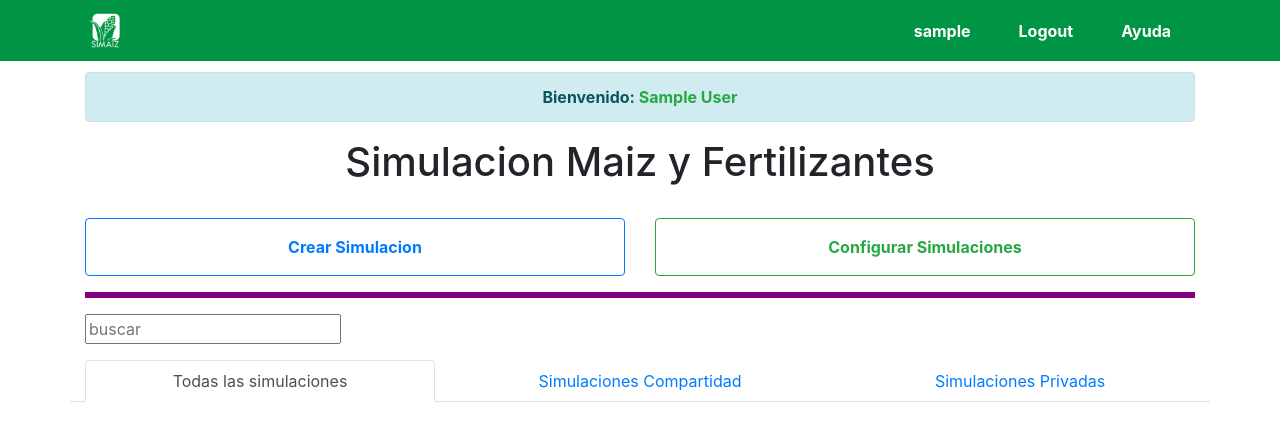
After one commit to arekusalex/simaiz, a Django app: a page that uses simaiz/templates/base.html in a window 1280 px wide. The commit adds this page. Shown: the top 441 px of the page. Run offline with Django 3.2, Linux system fonts and the light colour scheme; the visitor is signed in with stand-in values (Sample User, id 1); some libraries are stand-ins or nearby versions.

Commit message:
logout de la pagina

```diff
--- a/simaiz/main/main_urls.py
+++ b/simaiz/main/main_urls.py
@@ -3,4 +3,6 @@ from .views import *
 
 urlpatterns = [
     path('',inicio, name="main_inicio"),
+    path('direccionar/', direccionar, name='direccionar'),
+    path('<username>/', mi_espacio, name='mi_espacio'),
 ]
--- a/simaiz/main/views.py
+++ b/simaiz/main/views.py
@@ -1,7 +1,27 @@
 from django.shortcuts import render
 from django.http import HttpResponse
+from django.contrib.auth.decorators import login_required
+from django.shortcuts import redirect
 
 # Create your views here.
 
 def inicio(request):
-	return render(request,"index.html",{})
+	return render(request, "main/index.html", {})
+
+
+def direccionar(request):
+	if request.user:
+		return redirect('mi_espacio', username=request.user.username)
+	else:
+		return redirect('login')
+
+
+@login_required()
+def mi_espacio(request, username):
+	if username==request.user.username:
+		contexto = {
+		'nombre': request.user.first_name+' '+request.user.last_name,
+		}
+		return render(request, "main/mi_espacio.html", contexto)
+	else:
+		return redirect('mi_espacio', username=request.user.username)
--- a/simaiz/simaiz/urls.py
+++ b/simaiz/simaiz/urls.py
@@ -20,7 +20,6 @@ from django.contrib.auth.views import login
 
 urlpatterns = [
     path('admin/', admin.site.urls),
-    path('',include('main.urls'), name="inicio"),
-    path('usuarios/', include('usuarios.url'), name="registrar"),
-    path('usuarios/', login, {'template_name':'login.html'}, name="login"),
+    path('', include('main.main_urls')),
+    path('usuarios/', include('usuarios.url')),
 ]
--- a/simaiz/static/css/base.css
+++ b/simaiz/static/css/base.css
@@ -20,3 +20,6 @@ button{
 .fa-bars{
     color:yellow;
 }
+hr{
+    border:3px solid purple;
+}
--- a/simaiz/templates/base.html
+++ b/simaiz/templates/base.html
@@ -14,14 +14,19 @@
 <header class="">
 	<nav class="navbar navbar-expand-md fixed-top navbar-dark" id="navbar">
         <div class="container">
-            <a href="" class="navbar-brand"><img class="logo" src="{% static 'img/icono_w.png' %}" alt=""></a>
+            <a href="{% url 'main_inicio' %}" class="navbar-brand"><img class="logo" src="{% static 'img/icono_w.png' %}" alt=""></a>
             <button class="navbar-toggler navbar-toggler-right collapsed" type="button" data-toggle="collapse" data-target="#menu" aria-controls="menu" aria-expanded="false" aria-label="Toggle navigation">
                 <span class="fas fa-bars"></span>
             </button>
             <div class="navbar-collapse collapse" id="menu">
                 <ul class="navbar-nav ml-auto">
-                    <li class="nav-item"><a class="nav-link px-4 text-white font-weight-bold text-center" href="#">Registrarse</a></li>
-                    <li class="nav-item"><a class="nav-link px-4 text-white font-weight-bold text-center" href="#">Login</a></li>
+                    {% if request.user.is_authenticated %}
+                    <li class="nav-item"><a class="nav-link px-4 text-white font-weight-bold text-center" href="{% url 'direccionar' %}">{{user.username}}</a></li>
+                    <li class="nav-item"><a class="nav-link px-4 text-white font-weight-bold text-center" href="{% url 'logout' %}">Logout</a></li>
+                {% else %}
+                    <li class="nav-item"><a class="nav-link px-4 text-white font-weight-bold text-center" href="{% url 'registrar' %}">Registrarse</a></li>
+                    <li class="nav-item"><a class="nav-link px-4 text-white font-weight-bold text-center" href="{% url 'login' %}">Login</a></li>
+                {% endif %}
                     <li class="nav-item"><a class="nav-link px-4 text-white font-weight-bold text-center" href="#">Ayuda</a></li>
                 </ul>
             </div>
--- a/simaiz/templates/main/index.html
+++ b/simaiz/templates/main/index.html
@@ -1,4 +1,4 @@
 {% extends "base.html" %}
 {% block contenido %}
-	<h1 class="text-center">Pagina de inicio</h1>
+	<h1 class="text-center">Simulaciones Compartidas</h1>
 {% endblock contenido %}
--- /dev/null
+++ b/simaiz/templates/main/mi_espacio.html
@@ -0,0 +1,34 @@
+{% extends 'base.html' %}
+
+{% block contenido %}
+    <p class="alert-info alert font-weight-bold text-center"><span class="">Bienvenido: </span><span class="text-success">{{nombre}}</span></p>
+    <h1 class="text-center">Simulacion Maiz y Fertilizantes</h1>
+    <br>
+    <div class="row">
+        <div class="col-lg-6 col-md-6 col-sm-12">
+            <a href="" class="btn btn-block btn-outline-primary p-3"><span class="font-weight-bold">Crear Simulacion</span></a>
+        </div>
+        <div class="col-lg-6 col-md-6 col-sm-12">
+            <a href="" class="btn btn-block btn-outline-success p-3"><span class="font-weight-bold">Configurar Simulaciones</span></a>
+        </div>
+    </div>
+    <hr>
+    <div class="row">
+        <div class="col-2">
+            <form class="form-inline m-0">
+                <label><input type="text" name="buscar" value="" placeholder="buscar" class=""></label>
+            </form>
+        </div>
+    </div>
+    <ul class="nav nav-tabs row mt-3">
+        <li class="nav-item col-4 text-center">
+            <a href="" class="nav-link active" id="a1">Todas las simulaciones</a>
+        </li>
+        <li class="nav-item col-4 text-center">
+            <a href="" class="nav-link" id="a2">Simulaciones Compartidad</a>
+        </li>
+        <li class="nav-item col-4 text-center">
+            <a href="" class="nav-link" id="a3">Simulaciones Privadas</a>
+        </li>
+    </ul>
+{% endblock contenido %}
--- a/simaiz/templates/usuarios/login.html
+++ b/simaiz/templates/usuarios/login.html
@@ -1,6 +1,6 @@
 {% extends "base.html" %}
 {% block contenido %}
-	<h1 class="text-center">Pagina de Registro</h1>
+	<h1 class="text-center">Pagina de Login</h1>
     <form method="post">
         {% csrf_token %}
             <div class="row">
--- a/simaiz/templates/usuarios/registrar.html
+++ b/simaiz/templates/usuarios/registrar.html
@@ -7,11 +7,11 @@
             <div class="form-row">
                 <div class="form-group col-md-6">
                     <label>Nombre</label>
-                    <input type="text" class="form-control" name="first_name" placeholder="Nombre">
+                    <input type="text" class="form-control" name="first_name" placeholder="Nombre" required>
                 </div>
                 <div class="form-group col-md-6">
                     <label>Apellido</label>
-                    <input type="text" class="form-control" name="last_name" placeholder="Apellido">
+                    <input type="text" class="form-control" name="last_name" placeholder="Apellido" required>
                 </div>
             </div>
             <div class="form-row">
--- a/simaiz/usuarios/url.py
+++ b/simaiz/usuarios/url.py
@@ -1,6 +1,9 @@
 from django.urls import path
 from .views import RegistrarUsuario
+from django.contrib.auth.views import login, logout_then_login
 
 urlpatterns = [
-    path('registrar/', RegistrarUsuario.as_view(), name="registrar")
+    path('registrar/', RegistrarUsuario.as_view(), name="registrar"),
+    path('login/', login, {'template_name': 'usuarios/login.html'}, name="login"),
+    path('logout/', logout_then_login, name='logout'),
 ]
--- a/simaiz/usuarios/views.py
+++ b/simaiz/usuarios/views.py
@@ -6,6 +6,6 @@ from .forms import RegistrarForm
 
 class RegistrarUsuario(CreateView):
     model = User
-    template_name = "../templates/usuarios/registrar.html"
+    template_name = "usuarios/registrar.html"
     form_class = RegistrarForm
-    success_url = reverse_lazy("inicio")
+    success_url = reverse_lazy("main_inicio")
```
Also changed, not shown: simaiz/simaiz/settings.py (+7 -1 lines).
